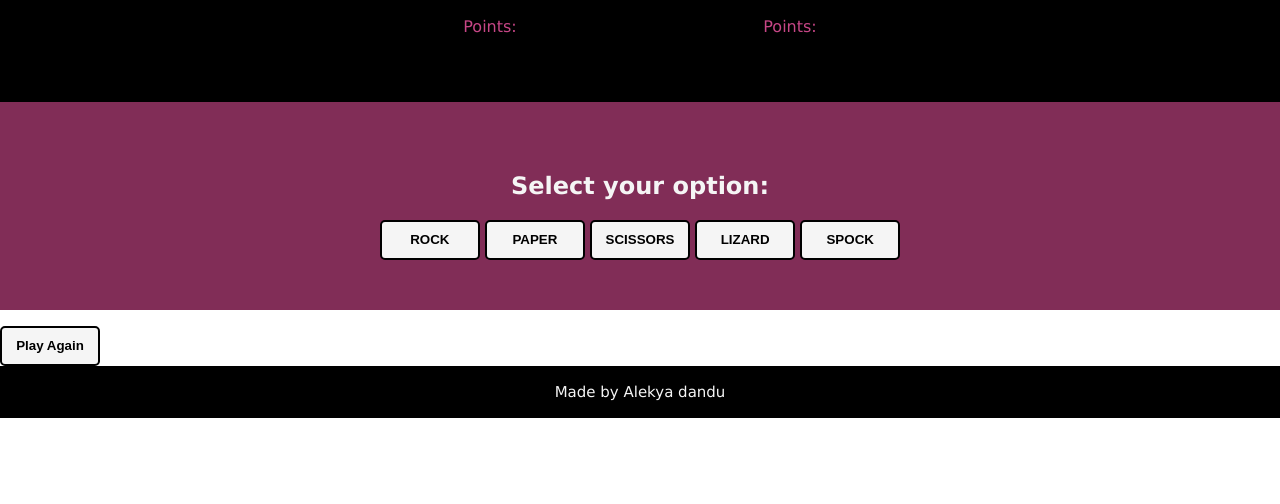
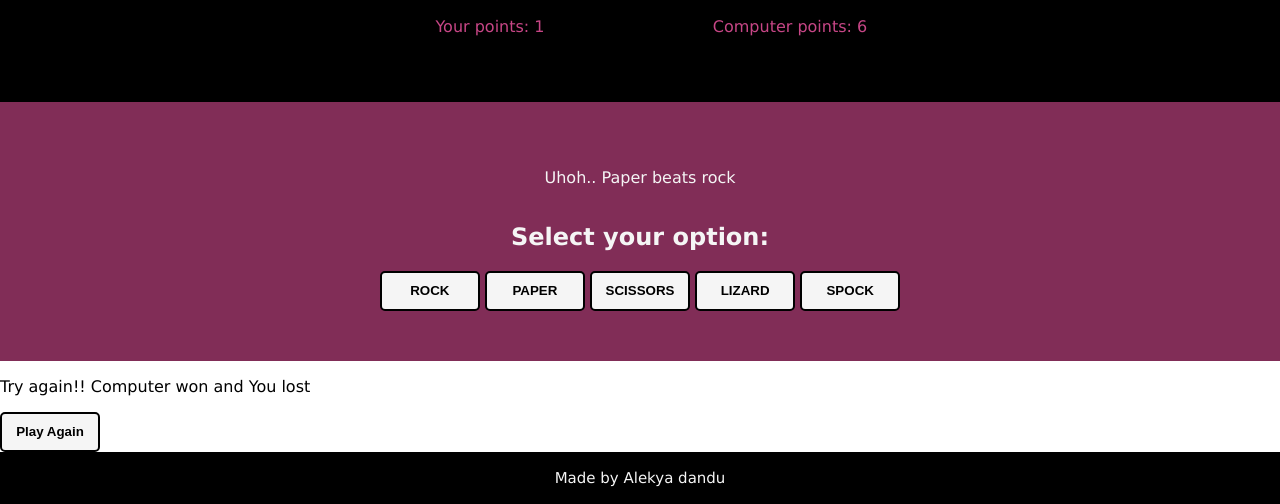
Before and after one commit to Dandu-Alekya/Rock-Paper-Scissors, a plain HTML site: page index.html in a window 1280 px wide. Shown: the part 1163-1667 px from the top of the page. Before the commit the page ends 1581 px from the top, so only its background shows below. Drawn offline with Linux system fonts and the light colour scheme.

Commit message:
Added placeholders for points

```diff
--- a/index.html
+++ b/index.html
@@ -64,15 +64,16 @@
     <div class="game">
         <div class="player">
         <img src="user.png">
-        <p>Points:</p>
+        <p id="playerpoint">Points:</p>
         </div>
         <div class="computer">
         <img src="monitor.png">
-        <p>Points:</p>
+        <p id="comppoint">Points:</p>
         </div>
     </div>
 
     <div class="option">
+        <p id="current"></p>
         <h2>Select your option:</h2>
         <div class="button">
             <button id='rock'>ROCK</button>
@@ -83,7 +84,7 @@
         </div>
     </div>
     <div class="result">
-        <p class="final"></p>
+        <p id="final"></p>
         <button class="again">Play Again</button>
     </div>
     <div class="footer">
```
